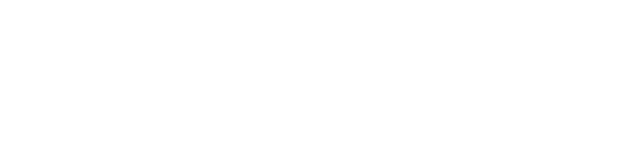
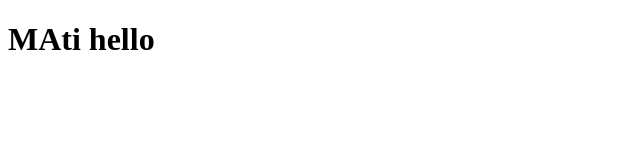
Before and after one commit to MateuszBilik/git-course-4, a plain HTML site: page index.html in a window 1280 px wide. Shown: the whole page, without its empty margins (0-640 px from the left). Drawn offline with Linux system fonts and the light colour scheme.

Commit message:
Update index.html

```diff
--- a/index.html
+++ b/index.html
@@ -6,6 +6,6 @@
     <title>isa git course</title>
 </head>
 <body>
-
+    <h1> MAti hello</h1>
 </body>
 </html>
```
